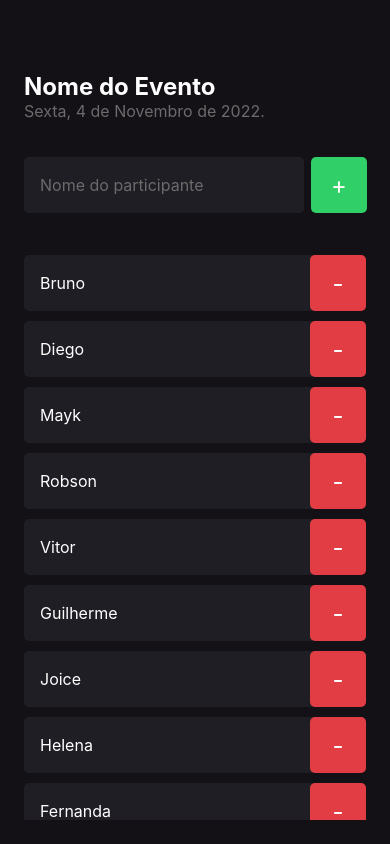
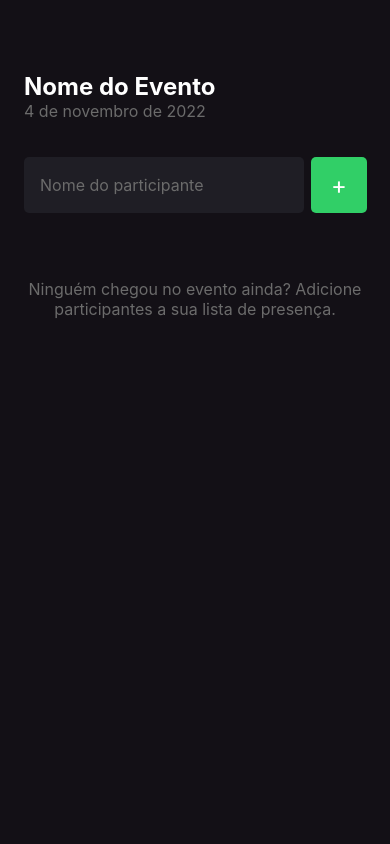
Before and after one commit to vespidhook/imhere, a React Native app: screen / in a window 390 px wide. Built offline with nearby package versions, Linux system fonts and the light colour scheme.

Commit message:
finalizado

```diff
--- a/src/screens/Home/index.tsx
+++ b/src/screens/Home/index.tsx
@@ -2,32 +2,34 @@
 
 import { styles } from "./styles";
 import { Participant } from "../../components/Participant";
+import { useState } from "react";
 
 export function Home() {
-  const participants = [
-    'Bruno',
-    'Diego',
-    'Mayk',
-    'Robson',
-    'Vitor',
-    'Guilherme',
-    'Joice',
-    "Helena",
-    "Fernanda",
-    "Larissa",
-  ]
+  const [participants, setParticipants] = useState<string[]>([]);
+  const [participantName, setParticipantName] = useState('');
+
+  //data atual
+  const date = new Date();
 
   function handleParticipantAdd() {
-    if (participants.includes('Bruno')) {
+    if (!participantName) {
+      return Alert.alert('Nome do participante vazio', 'Por favor, insira um nome para o participante.')
+    }
+
+    if (participants.includes(participantName)) {
       return Alert.alert('Participante já existe', 'Esse participante já foi adicionado a lista de presença.')
     }
-      }
+
+    setParticipants(prevState => [...prevState, participantName]);
+    setParticipantName('');
+  }
 
   function handleParticipantRemove(name: string) {
     Alert.alert('Remover participante', `Deseja remover ${name} da lista de presença?`,[
       {
         text: 'Sim',
-        onPress: () => Alert.alert(`${name} removido`, `${name} foi removido da lista de presença.`)
+        onPress: () => setParticipants(prevState => prevState.filter(participant => participant !== name)
+        )
       },
       {
         text: 'Não',
@@ -41,7 +43,12 @@
       <Text style={styles.eventName}>Nome do Evento</Text>
 
       <Text style={styles.eventDate}>
-        Sexta, 4 de Novembro de 2022.
+        {date.toLocaleDateString('pt-BR', {
+          day: 'numeric',
+          month: 'long',
+          year: 'numeric'
+        })
+        }
       </Text>
 
       <View style={styles.form} >
@@ -49,6 +56,8 @@
           style={styles.input}
           placeholder="Nome do participante"
           placeholderTextColor="#6b6b6b"
+          onChangeText={setParticipantName}
+          value={participantName}
         />
 
         <TouchableOpacity
```
